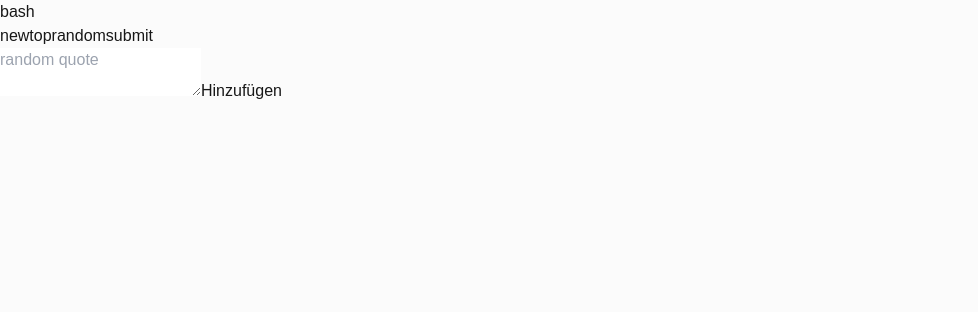
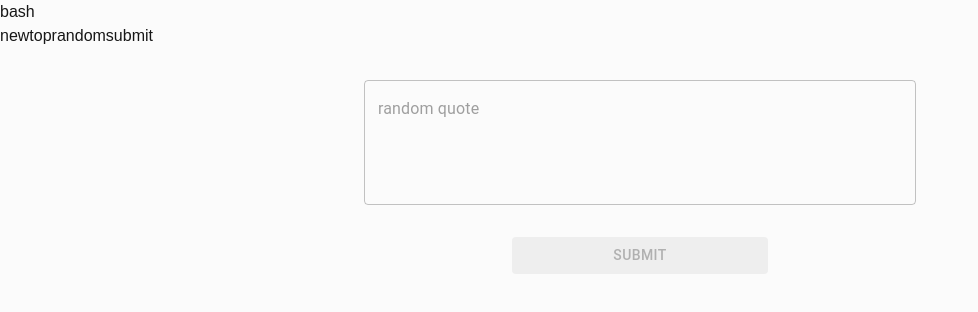
Before and after one commit to kiliankoe/miniqdb, a Next.js app: page /submit in a window 1280 px wide. Shown: the top 312 px of the page, without its empty margins (0-978 px from the left). Built offline with nearby package versions, Linux system fonts and the light colour scheme.

Commit message:
use MUI components for submit page

```diff
--- a/src/app/submit/page.tsx
+++ b/src/app/submit/page.tsx
@@ -2,12 +2,13 @@
 
 import { useRouter } from "next/navigation";
 import { useState } from "react";
+import { TextField, Button, Container, Box } from "@mui/material";
 
 export default function NewQuotePage() {
   return (
-    <div>
+    <Container maxWidth="sm">
       <AddForm />
-    </div>
+    </Container>
   );
 }
 
@@ -18,29 +19,54 @@ function AddForm() {
   const randomQuote = "random quote";
 
   return (
-    <form
+    <Box
+      component="form"
       onSubmit={async (e) => {
         e.preventDefault();
         // await addQuote(newQuote);
         // TODO: Do the reddit equivalent of auto-upvoting the quote
         router.push("/");
       }}
-      className="flex flex-col gap-4"
+      sx={{
+        display: "flex",
+        flexDirection: "column",
+        gap: 4,
+        mt: 4,
+      }}
     >
-      <textarea
+      <TextField
         name="quote"
         placeholder={randomQuote}
         value={newQuote}
         onChange={(e) => setNewQuote(e.target.value)}
-        className="h-32 bg-gray-200 p-2 dark:bg-gray-600"
+        multiline
+        rows={4}
+        variant="outlined"
+        // sx={{
+        //   "& .MuiOutlinedInput-root": {
+        //     bgcolor: (theme) => (theme.palette.mode === "dark" ? "grey.800" : "grey.100"),
+        //   },
+        // }}
       />
-      <button
+      <Button
         type="submit"
+        variant="contained"
+        disableElevation
         disabled={newQuote.length < 5}
-        className="mx-auto bg-orange-400 px-6 py-2 active:translate-y-0.5 disabled:bg-gray-200 disabled:opacity-50 md:w-64 dark:bg-amber-800 dark:disabled:bg-gray-700"
+        sx={{
+          width: { md: "256px" },
+          mx: "auto",
+          bgcolor: (theme) => (theme.palette.mode === "dark" ? "orange.900" : "orange.400"),
+          "&:hover": {
+            bgcolor: (theme) => (theme.palette.mode === "dark" ? "orange.800" : "orange.500"),
+          },
+          "&:disabled": {
+            bgcolor: (theme) => (theme.palette.mode === "dark" ? "grey.700" : "grey.200"),
+          },
+        }}
       >
-        Hinzufügen
-      </button>
-    </form>
+        Submit
+      </Button>
+    </Box>
   );
 }
```
